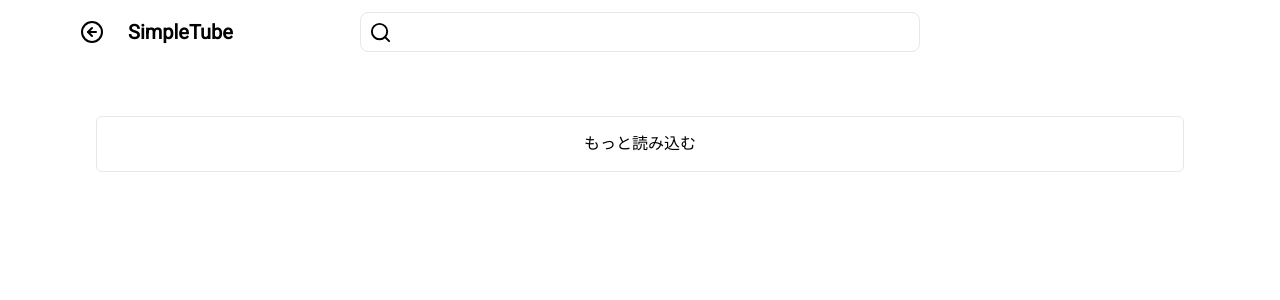
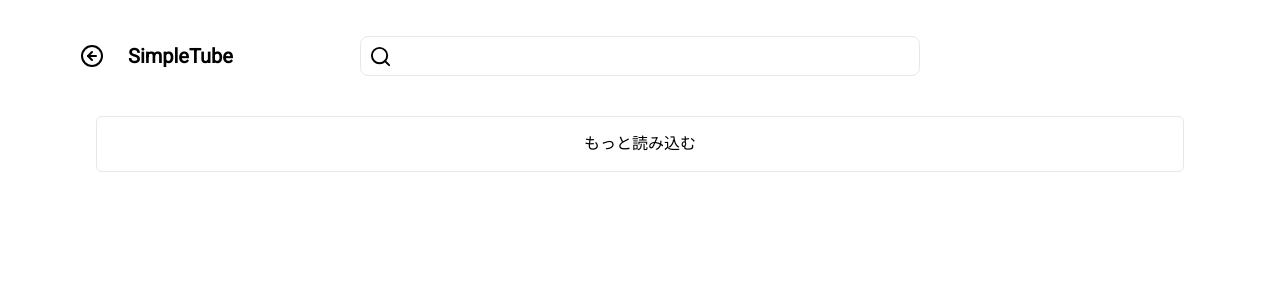
Before and after one commit to oasoobi/newyt, a Next.js app: page /search in a window 1280 px wide. Shown: the top 300 px of the page. Built offline with nearby package versions, Linux system fonts and the light colour scheme.

Commit message:
Update Header.tsx

```diff
--- a/src/components/Header.tsx
+++ b/src/components/Header.tsx
@@ -17,7 +17,7 @@ export function Header() {
         ) : (
             <div className="z-50 fixed">
                 <noscript>JavaScriptを有効にしてください。</noscript>
-                <div className="flex items-center md:pl-20 md:pr-20 justify-center md:justify-between w-screen bg-[#ffffffb6] backdrop-blur-lg h-16 ">
+                <div className="flex items-center md:pl-20 md:pr-20 justify-center md:justify-between w-screen bg-[#ffffffb6] backdrop-blur-lg h-16 pt-12">
                     <div className="flex items-center">
                         <div className="pr-2 mr-2 md:mr-0 cursor-pointer">
                             <svg onClick={back} viewBox="0 0 24 24" width="24" height="24" xmlns="http://www.w3.org/2000/svg" stroke="currentColor" strokeWidth="2" fill="none" strokeLinecap="round" strokeLinejoin="round"><circle cx="12" cy="12" r="10"></circle><polyline points="12 8 8 12 12 16"></polyline><line x1="16" y1="12" x2="8" y2="12"></line></svg>
```
